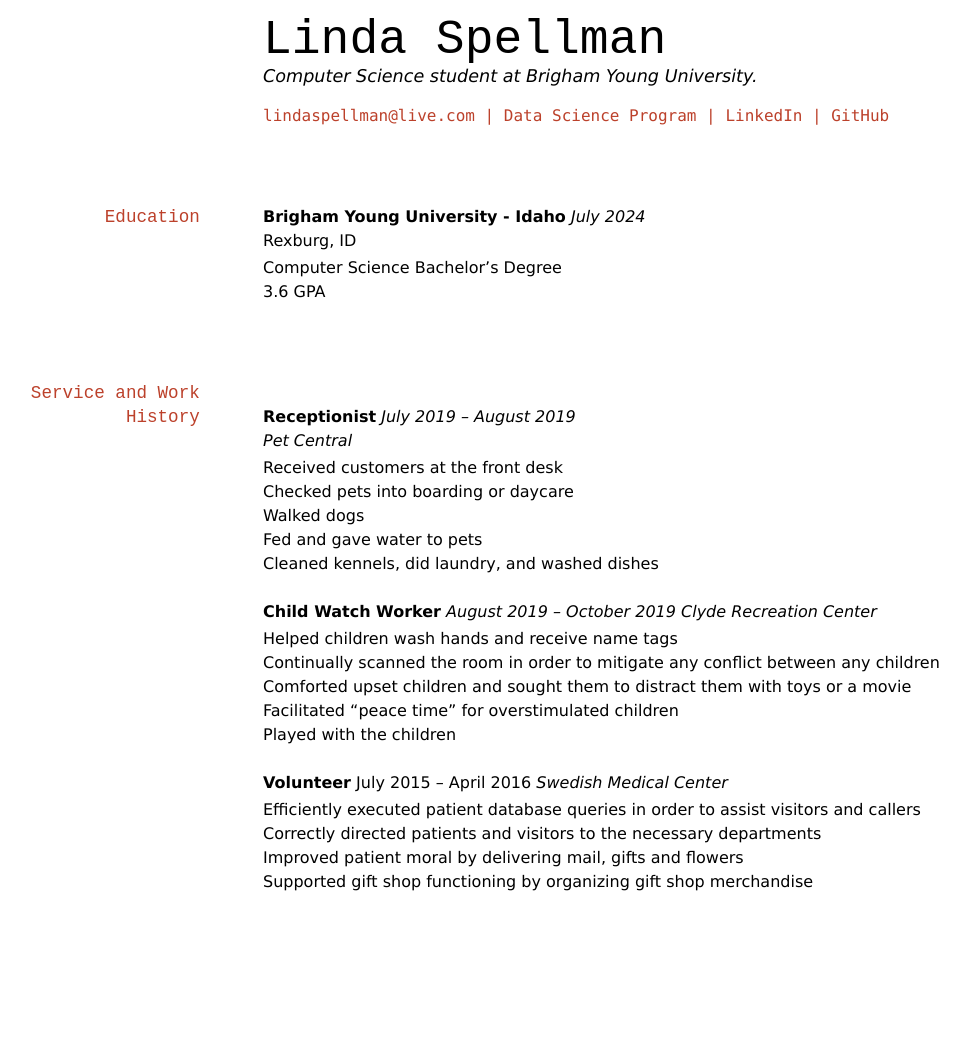
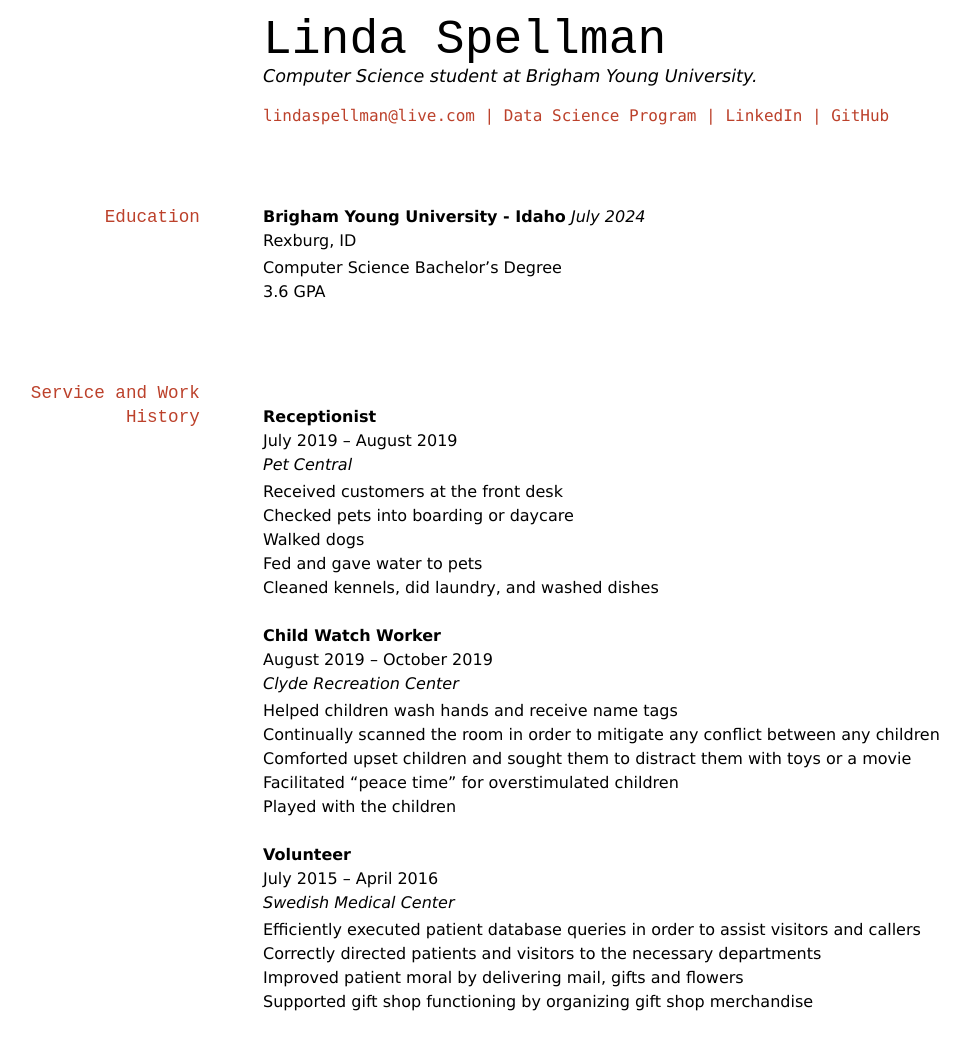
Before and after one commit to byuids-resumes/spellman_resume, a Jekyll site: the page built from docs/index.md, in a window 1280 px wide. Shown: the whole page, without its empty margins (69-1039 px from the left). Built offline with Jekyll 4.4.1, drawn with Linux system fonts in a browser that asks for light colours; before the commit the page ends 918 px from its top, so only the background shows below that.

```diff
--- a/docs/index.md
+++ b/docs/index.md
@@ -22,7 +22,8 @@ Rexburg, ID
 - 3.6 GPA
 
 ## Service and Work History
-__Receptionist__   				                                          *July 2019 – August 2019*
+__Receptionist__
+July 2019 – August 2019
 *Pet Central*
 - Received customers at the front desk
 - Checked pets into boarding or daycare
@@ -31,7 +32,8 @@ __Receptionist__   				                                          *July 2019 –
 - Cleaned kennels, did laundry, and washed dishes
 
 
-__Child Watch Worker__					             *August 2019 – October 2019*
+__Child Watch Worker__
+August 2019 – October 2019
 *Clyde Recreation Center*
 - Helped children wash hands and receive name tags
 - Continually scanned the room in order to mitigate any conflict between any children
@@ -41,7 +43,8 @@ __Child Watch Worker__					             *August 2019 – October 2019*
 
 
 
-__Volunteer__                                      				            July 2015 – April 2016
+__Volunteer__
+July 2015 – April 2016
 *Swedish Medical Center*
 - Efficiently executed patient database queries in order to assist visitors and callers
 - Correctly directed patients and visitors to the necessary departments
```
